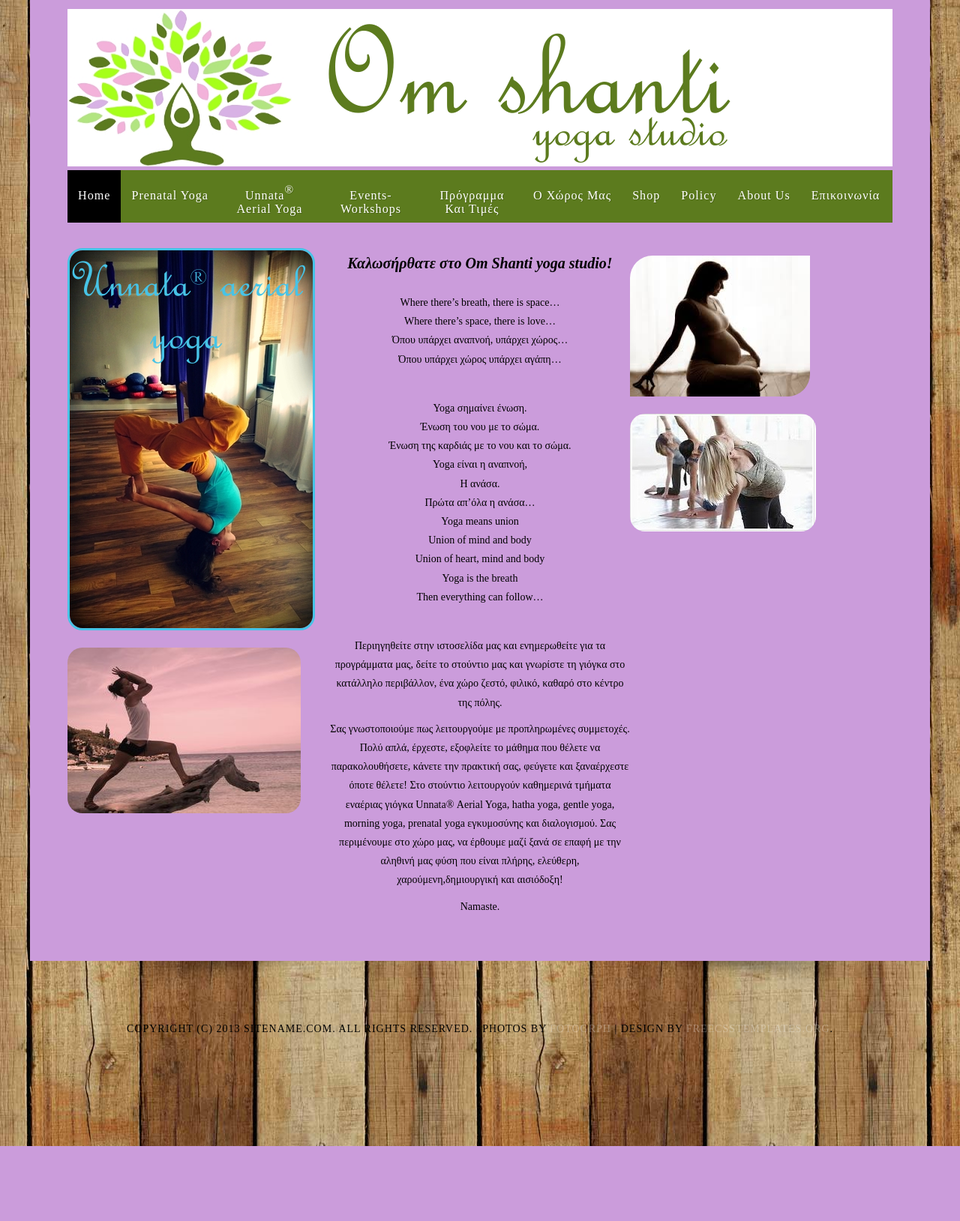
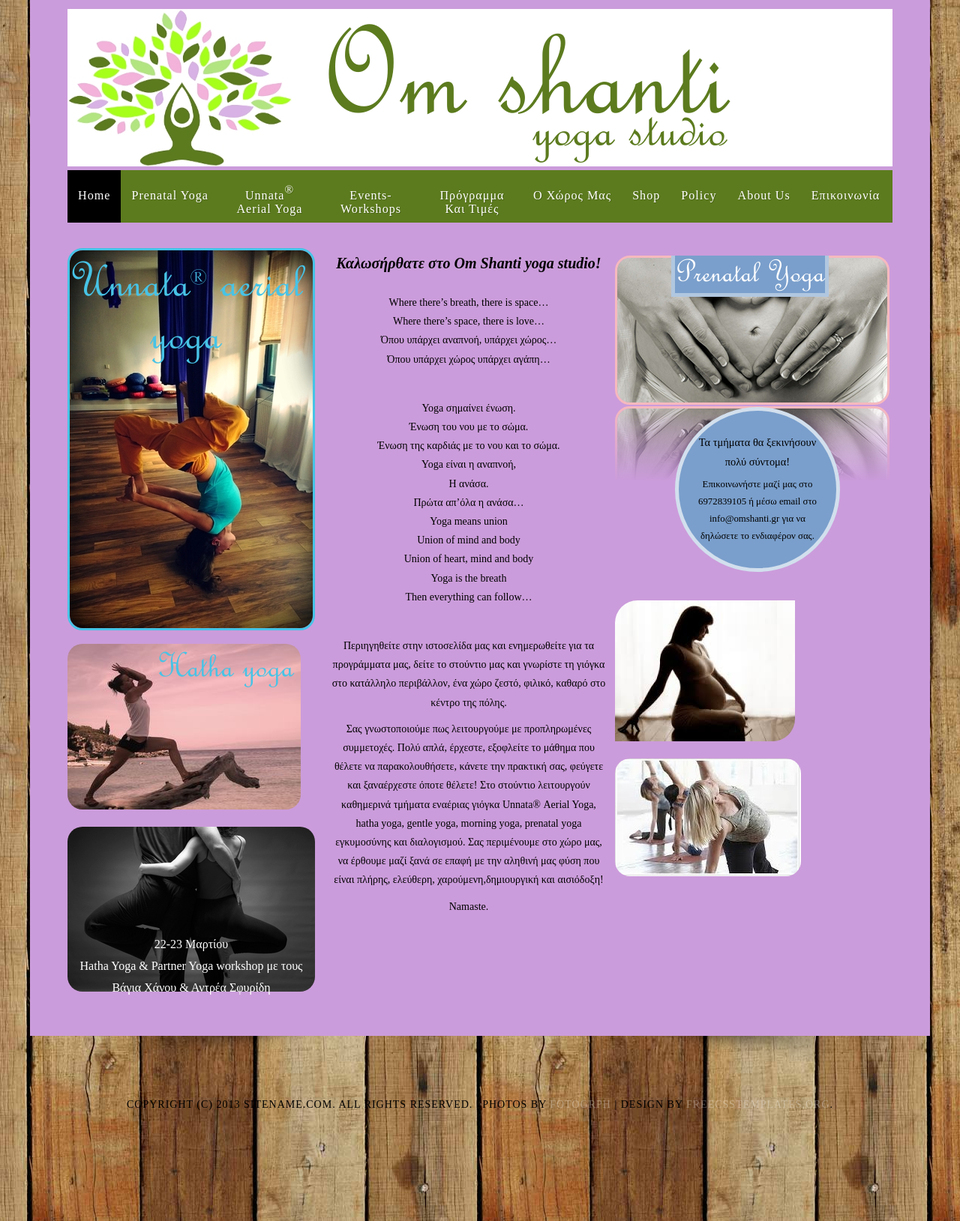
Before and after one commit to jimsiak/omshanti, a PHP site: page /?page=1 in a window 1280 px wide. Shown: the part 88-1717 px from the top of the page at 75% size. Before the commit the page ends 1617 px from the top, so only its background shows below. Run offline with PHP 8.4, Linux system fonts and the light colour scheme.

Commit message:
Added the Hatha and Partner Yoga event on the events page + a banner on the home page.

```diff
--- a/index.php
+++ b/index.php
@@ -100,12 +100,6 @@ Copyright: Siakavaras Dimitrios August 2013
 	<!-- BANNER -->
 	<a href="?page=home" id="banner_link">
 	<div id="my_banner">
-		<!--
-		<div id="invitation">
-			<h1>ΠΡΟΣΚΛΗΣΗ</h1>
-			<p>Το Σάββατο 21 Σεπτεμβριου και ώρα 14:00-16:00 σας έλατε να δείτε το χώρο μας, να κεραστείτε και να γνωριστούμε!</p>
-		</div>
-		-->
 		<img src="images/logo.jpg" alt="Logo image" />
 		<h1>Om shanti</h1>
 		<h2>yoga studio</h2>
--- a/pages/about_us.html
+++ b/pages/about_us.html
@@ -3,7 +3,7 @@
 
 <img src="images/santie_siak.jpg" alt="Santie Siakavara photo" />
 
-<h1>Σάντυ Σιακαβάρα<h1>
+<h1>Σάντυ Σιακαβάρα</h1>
 <p>Η πρώτη μου επαφή με τη χάθα γιόγκα ήταν σε ηλικία 21 ετών, ενώ σπούδαζα στο Πολυτεχνείο της Αθήνας. Έκτοτε η γιόγκα απέκτησε μια μόνιμη θέση στην καρδιά μου, αν και για πολλά χρόνια δε μου περνούσε από το μυαλό η διδασκαλία. Αποφοίτησα από το Εθνικό Μετσόβιο Πολυτεχνείο και τη σχολή Πολιτικών Μηχανικών το 2006, και έφυγα στην Αγγλία για μεταπτυχιακές σπουδές. Εργάστηκα εκεί για επιπλέον δύο χρόνια και το 2009 επέστρεψα στην Ελλάδα. Η επαφή με τη διδασκαλία της γιόγκα επήλθε όταν μετά απο μια σειρά συμπτώσεων συνάντησα τη δασκάλα
  μου, Βιβή Λέτσου στην Αθήνα όπου πραγματοποίησα το εκπαιδευτικό πρόγραμμα διδασκάλων χαθα γιόγκα 200 ωρών το 2010 στο NYSY STUDIOS. Η αγάπη μου και η αφοσίωση για τη φιλοσοφία της γιόγκα με οδήγησε να συνεχίσω την εκπαίδευση μου κάνοντας το Anusara Teacher Training I με τη Desiree Rumbaugh, Anusara Teacher Training III με το Naime Jezzeny, Anusara Immersions 1 και 3 με τους Sianna Shermann, Sue Elkind, Douglas Brooks και Todd Tesen. Επίσης ολοκλήρωσα την εκπαίδευση teacher training I στη Bhakti Flow yoga με τον Rusty Wells. Προσφατα ολοκλήρωσα την εκπαιδευση διδασκάλων prenatal yoga εγκυμοσύνης με τη Sue Elkind. Εχω παρακολουθήσει workshops
  πάνω στην Anusara Yoga με τους Desiree Rumbaugh, Sianna Sherman, Bliss Brothers, Mark Holzmann και yoga therapy με το Naime Jezzeny, την Acroyoga με τον Pau Castelsague, τη Jivamukti yoga με τον Petros Haffenrichter, έχω επίσης παρεβρεθεί σε retreats hatha yoga και διαλογισμού με τη Βιβή Λέτσου, τον Todd Tesen, στη Μάνη και το Πλατύστομο και σε σεμινάριο ανατομίας και κινησιολογίας. Το 2011 ταξίδεψα στην Ισπανία όπου και πραγματοποίησα την εκπαίδευση μου πάνω στην Unnata® Aerial Yoga με τη Michelle Dortignac και από τότε είμαι πιστοποιημένη δασκάλα της Unnata® Aerial Yoga.
--- a/pages/home.html
+++ b/pages/home.html
@@ -9,7 +9,20 @@
 			  title="Περισσότερες πληροφορίες σχετικά με την Unnata yoga"/>
 			</a>
 			</div>
+			<div id="hatha_div">
+			<h1><a href="?page=program#hatha_desc">Hatha yoga</a></h1>
+			<a href="?page=program#hatha_desc">
 			<img src="images/santie_home.jpg" alt="Santie's photo" />
+			</a>
+			</div>
+
+			<div id="event_div">
+				<a href="?page=events">
+				<img src="images/PARTNER-YOGAPARTNER--11.jpg" alt="Partner Yoga 1" />
+				</a>
+				<p><a href="?page=events">22-23 Μαρτίου <br/>
+				   Hatha Yoga & Partner Yoga workshop με τους Βάγια Χάνου & Αντρέα Σφυρίδη</a></p>
+			</div>
 		</div>
 
 		<div id="center">
@@ -45,13 +58,32 @@ Yoga, hatha yoga, gentle yoga, morning yoga, prenatal yoga εγκυμοσύνη
 διαλογισμού.  Σας περιμένουμε στο χώρο μας, να έρθουμε μαζί ξανά σε επαφή με
 την αληθινή μας φύση που είναι πλήρης, ελεύθερη, χαρούμενη,δημιουργική και
 αισιόδοξη!
+			</p>
 			<p>Namaste.
 			</p>
 		</div>
 
 		<div id="right">
-			<img id="image1" src="images/pre_home1.jpg" alt="Prenatal home 1 image" />
-			<img id="image2" src="images/pre_home2.jpg" alt="Prenatal home 2 image" />
+			<div id="prenatal_div">
+				<h1>Prenatal Yoga</h1>
+				<a href="?page=prenatal_yoga">
+				<img id="image0" src="images/maternity-photography1_new.jpg" alt="Prenatal home image" />
+				</a>
+				<div id="cycle">
+					<p id="up">Τα τμήματα θα ξεκινήσουν πολύ σύντομα!</p>
+					<p>Επικοινωνήστε μαζί μας στο
+					   6972839105 ή μέσω email στο
+					   info@omshanti.gr για να δηλώσετε το
+					   ενδιαφέρον σας.
+					</p>
+				</div>
+			</div>
+			<a href="?page=prenatal_yoga">
+				<img id="image1" src="images/pre_home1.jpg" alt="Prenatal home 1 image" />
+			</a>
+			<a href="?page=prenatal_yoga">
+				<img id="image2" src="images/pre_home2.jpg" alt="Prenatal home 2 image" />
+			</a>
 		</div>
 
 <!--
--- a/pages/unnata_aerial_yoga.html
+++ b/pages/unnata_aerial_yoga.html
@@ -62,16 +62,16 @@ Unnata<sup>&reg;</sup> έχουν ώς στόχο να βοηθήσουν του
 			</a>
 		</p>
 		<br/><br/>
-		<p>
+<!--		<p> -->
 			<h3>
 			Για να δείτε τους πιστοποιημένους δασκάλους της Unnata<sup>&reg;</sup> Aerial
 			Yoga στην περιοχή σας κάντε κλίκ στο σύνδεσμο:
 			</h3>
-			<br>
+			<br/>
 			<a href="http://www.aerialyoga.com/locations/unnata-teachers-international/">
 			www.aerialyoga.com/locations/unnata-teachers-international/
 			</a>
-		</p>
+<!--		</p> -->
 	</div>
 	<div class="image">
 		<img src="images/unnata_img3.jpg" alt="Image no3" />
--- a/style.css
+++ b/style.css
@@ -410,6 +410,31 @@ p#unnata_footnote {
 	position: relative;
 	border-radius: 20px;
 }
+#content #home_content #left #hatha_div {
+	width: 330px;
+}
+#content #home_content #left #hatha_div h1 {
+	margin-bottom: -55px;
+	margin-left: 90px;
+	position: relative;
+	z-index: 100;
+}
+#content #home_content #left #hatha_div h1 a {
+	width: 100%;
+	height: 100%;
+	font-family: 'FrenchScriptMT';
+	font-size: 50px;
+	font-weight: normal;
+	font-style: normal;
+	color: #47C3E6;
+}
+#content #home_content #left #hatha_div h1 a:hover {
+	text-decoration: none;
+}
+#content #home_content #left #hatha_div img {
+	position: relative;
+	border-radius: 20px;
+}
 #content #home_content #left #unnata_div {
 	width: 330px;
 	margin-bottom: 20px;
@@ -438,8 +463,30 @@ p#unnata_footnote {
 #content #home_content #left #unnata_div h1 sup {
 	font-size: 30px;
 }
+#content #home_content #left #event_div {
+	width: 330px;
+	margin-top: 20px;
+}
+#content #home_content #left #event_div img {
+	position: relative;
+	z-index: 1;
+}
+#content #home_content #left #event_div p {
+	color: white;
+	text-align: center;
+	margin-top: -80px;
+}
+#content #home_content #left #event_div p a {
+	width: 100%;
+	height: 100%;
+	position: relative;
+	z-index: 2;
+}
+#content #home_content #left #event_div p a:hover {
+	text-decoration: none;
+}
 #content #home_content #center {
-	width: 400px;
+	width: 370px;
 	float: left;
 }
 #content #home_content #center h1 {
@@ -456,9 +503,69 @@ p#unnata_footnote {
 	margin-bottom: 40px;
 }
 #content #home_content #right {
-	width: 330px;
+	margin-left: 10px;
+	width: 370px;
 	float: left;
 }
+#content #home_content #right #prenatal_div {
+	width: 370px;
+	height: 460px;
+}
+#content #home_content #right #prenatal_div h1 {
+	width: 200px;
+	height: 50px;
+	font-family: 'FrenchScriptMT';
+	font-size: 45px;
+	font-weight: normal;
+	font-style: normal;
+	color: #47C3E6;
+	color: white;
+	margin-left: 75px;
+	margin-bottom: -55px;
+	position: relative;
+	z-index: 100;
+	background: #7a9fcc;
+	border-right: 5px solid #b1c7e0;
+	border-bottom: 5px solid #b1c7e0;
+	border-left: 5px solid #b1c7e0;
+}
+#content #home_content #right img#image0 {
+	border: 3px solid #f6b9be;
+	border-radius: 20px;
+	-webkit-box-reflect: below 2px -webkit-gradient(linear, left top, left bottom, from(transparent), color-stop(0.5, transparent), to(white));
+/*	-webkit-transform: scaleY(-1);
+	-moz-transform: scaleY(-1);
+	-ms-transform: scaleY(-1);
+	-o-transform: scaleY(-1);
+	transform: scaleY(-1);
+	filter: flipv; opacity:0.20;
+	filter: alpha(opacity='20'); */
+	position: relative;
+}
+#content #home_content #right #prenatal_div #cycle {
+	background: #7a9fcc;
+	border: 5px #d2dfed solid;
+	border-radius: 150px;
+	width: 210px;
+	height: 210px;
+	margin-left: 80px;
+	position: relative;
+	z-index: 100;
+}
+
+#content #home_content #right #prenatal_div #cycle p {
+	width: 180px;
+	text-align: center;
+	font-size: 0.8em;
+
+	margin-top: 5px;
+	margin-left: 15px;
+}
+#content #home_content #prenatal_div #cycle p#up {
+	margin-top: 30px;
+	font-size: 0.9em;
+}
+
 #content #home_content #right img#image1 {
 	border-top-left-radius: 30px;
 	border-bottom-right-radius: 30px;
```
Also changed, not shown: other parts of style.css (+36 -25 lines), pages/events.html (+64 -2 lines), images/PARTNER-YOGAPARTNER--11-orig.jpg (added), images/PARTNER-YOGAPARTNER--11.jpg (added), images/PARTNER-YOGAPARTNER--91-orig.jpg (added), images/PARTNER-YOGAPARTNER--91.jpg (added), images/Vayia-orig.jpg (added), images/Vayia.jpg (added), images/maternity-photography1.jpg (added), images/maternity-photography1_new.jpg (added), images/maternity-photography1_original.jpg (added).
